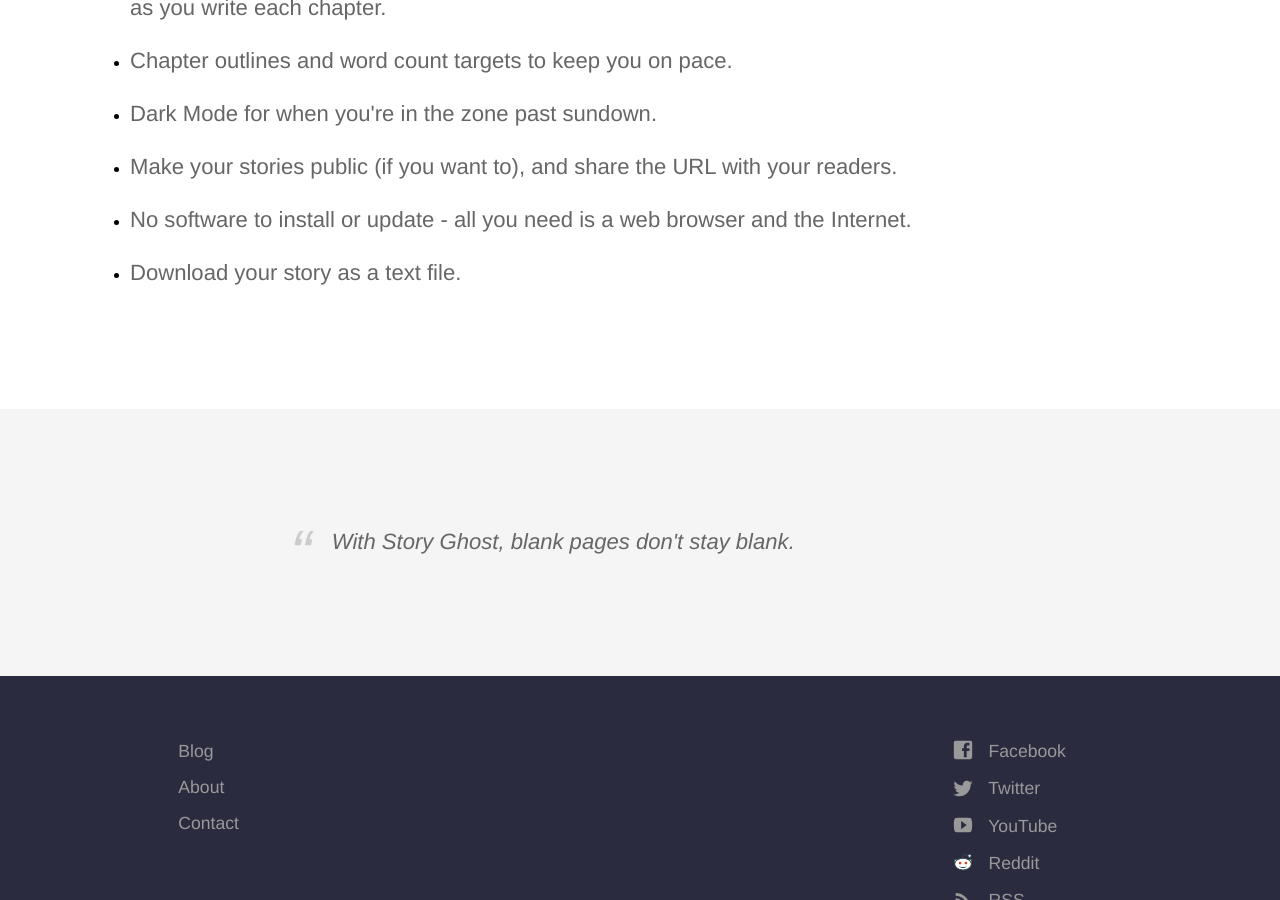
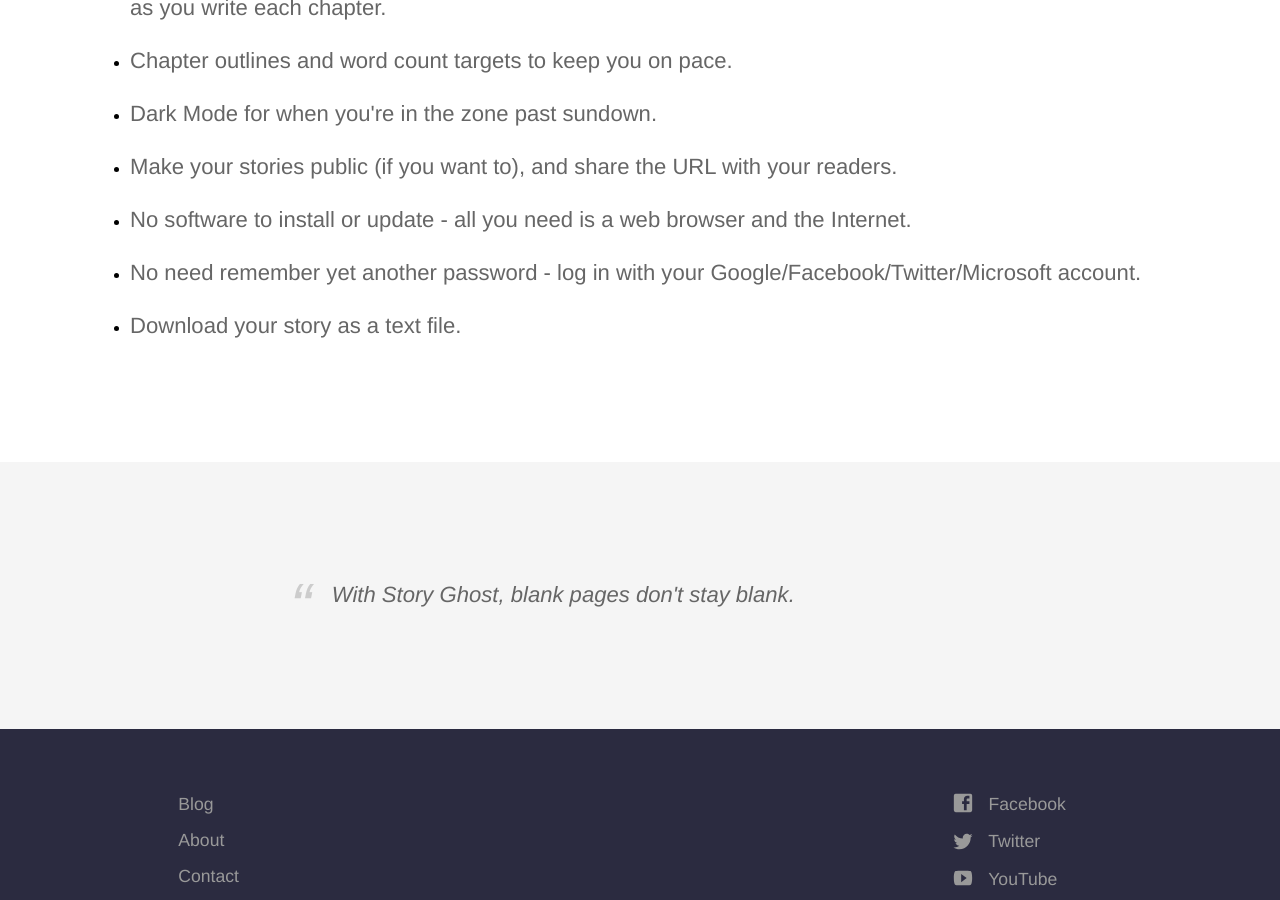
Before and after one commit to headchem/story-ghost, a Jekyll site: the page built from index.html, in a window 1280 px wide and 900 px high, scrolled down 3604 px. Built offline with Jekyll 4.4.1, drawn with Linux system fonts in a browser that asks for light colours; comment, search, counter and statistics services are not loaded.

Commit message:
add account blurb

```diff
--- a/index.html
+++ b/index.html
@@ -115,6 +115,9 @@
 						<p>No software to install or update - all you need is a web browser and the Internet.</p>
 					</li>
 					<li>
+						<p>No need remember yet another password - log in with your Google/Facebook/Twitter/Microsoft account.</p>
+					</li>
+					<li>
 						<p>Download your story as a text file.</p>
 					</li>
 				</ul>
```
